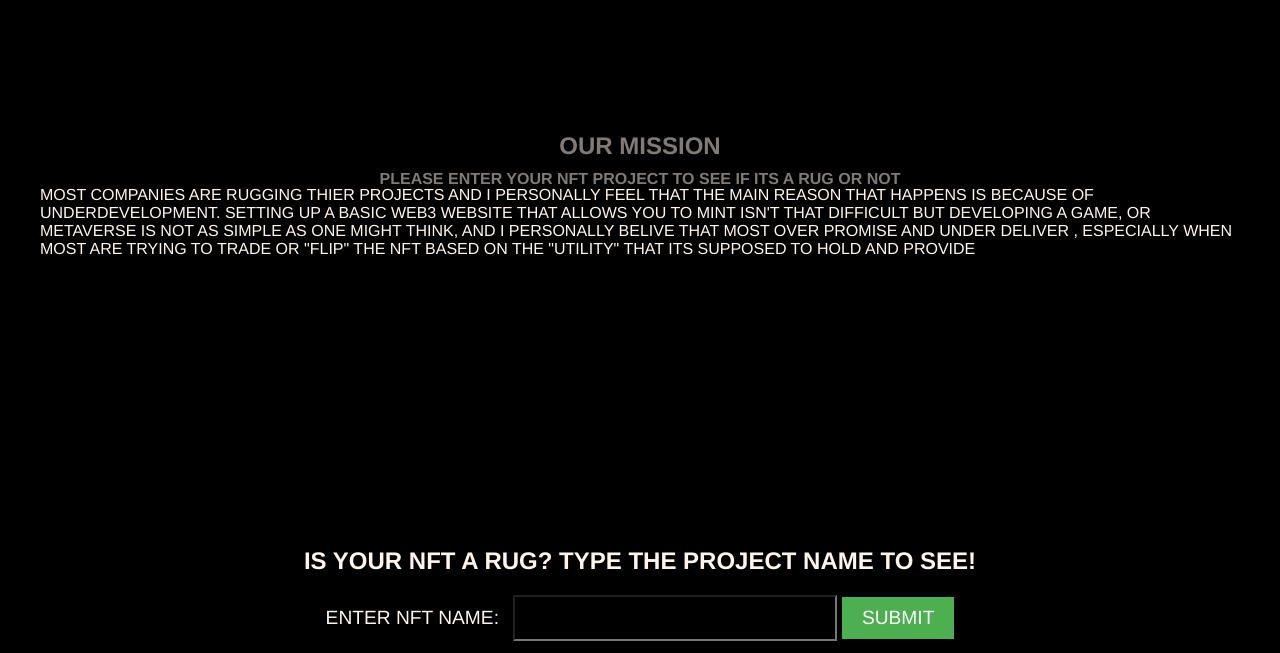
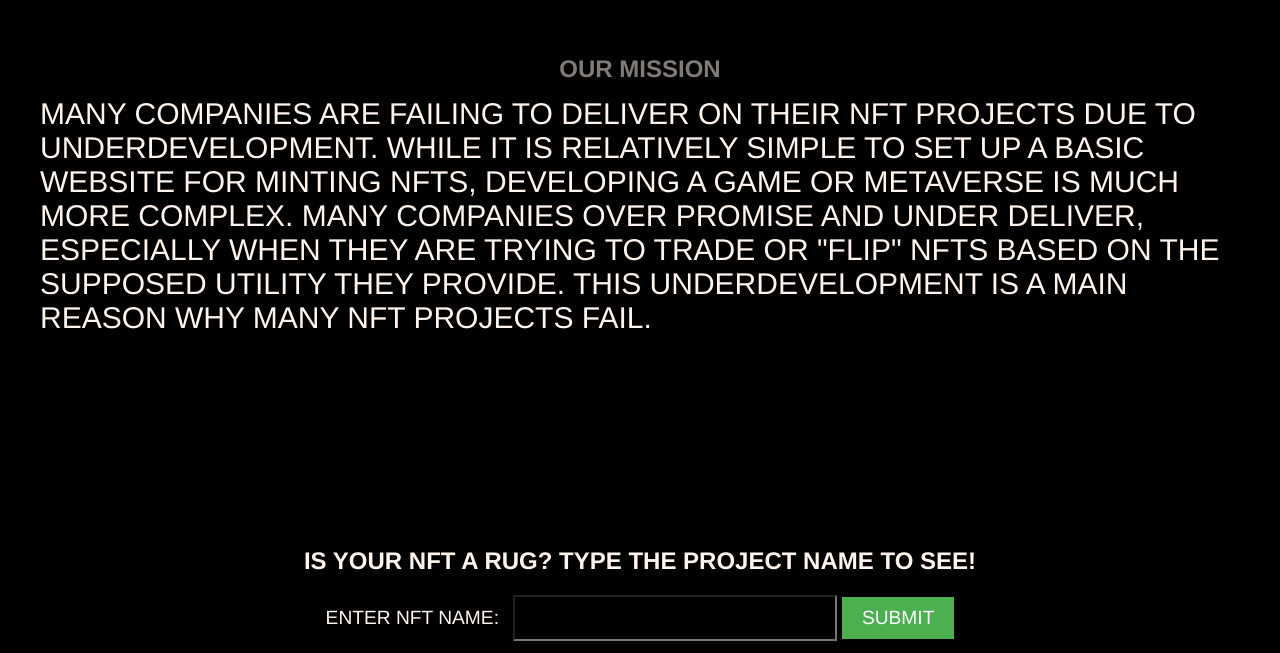
Before and after one commit to samstechc0de/rug-message-project, a plain HTML site: page index.html in a window 1280 px wide. Shown: the part 153-806 px from the top of the page. Drawn offline with Linux system fonts and the light colour scheme; files whose address does not match are found by name.

Commit message:
finsihed project

```diff
--- a/index.html
+++ b/index.html
@@ -1,4 +1,3 @@
-<!DOCTYPE html>
 <!DOCTYPE html>
 <html lang="en">
 <head>
@@ -15,14 +14,15 @@
         <div class="banner" id>
             <h2>Our Mission</h2>
             <br/>
-            <h4>Please enter your NFT project to see if its a rug or not</h4>
-                <p>most companies are rugging thier projects and i personally feel that the main reason
-                    that happens is because of underdevelopment.
-                    setting up a basic web3 website that allows you to mint isn't that difficult
-                    but developing a game, or metaverse is not as simple as one might think, and i personally belive
-                    that most over promise and under deliver ,
-                    especially when most are trying to trade or "flip" the nft based on the "utility"
-                    that its supposed to hold and provide </p>
+
+                <p>Many companies are failing to deliver on their NFT projects due to underdevelopment.
+                While it is relatively simple to set up a basic website for minting NFTs, developing a game or metaverse is much more complex.
+                Many companies over promise and under deliver, especially when they are trying to trade or "flip" NFTs based on the supposed utility they provide.
+                This underdevelopment is a main reason why many NFT projects fail.
+
+
+
+                </p>
         </div>
         </section>
 
@@ -46,6 +46,5 @@
 
 
     <script src="/Users/samiel-amoudi/Desktop/rug message project/rug.js"></script>
-    <script src="/Users/samiel-amoudi/Desktop/rug message project/script 2.js"></script>
 </body>
 </html>
--- a/style.css
+++ b/style.css
@@ -47,6 +47,10 @@ header {
 
 }
 
+.banner p{
+    font-size: 30px;
+}
+
 form {
     text-align: center;
     margin-top: 20px;
```
